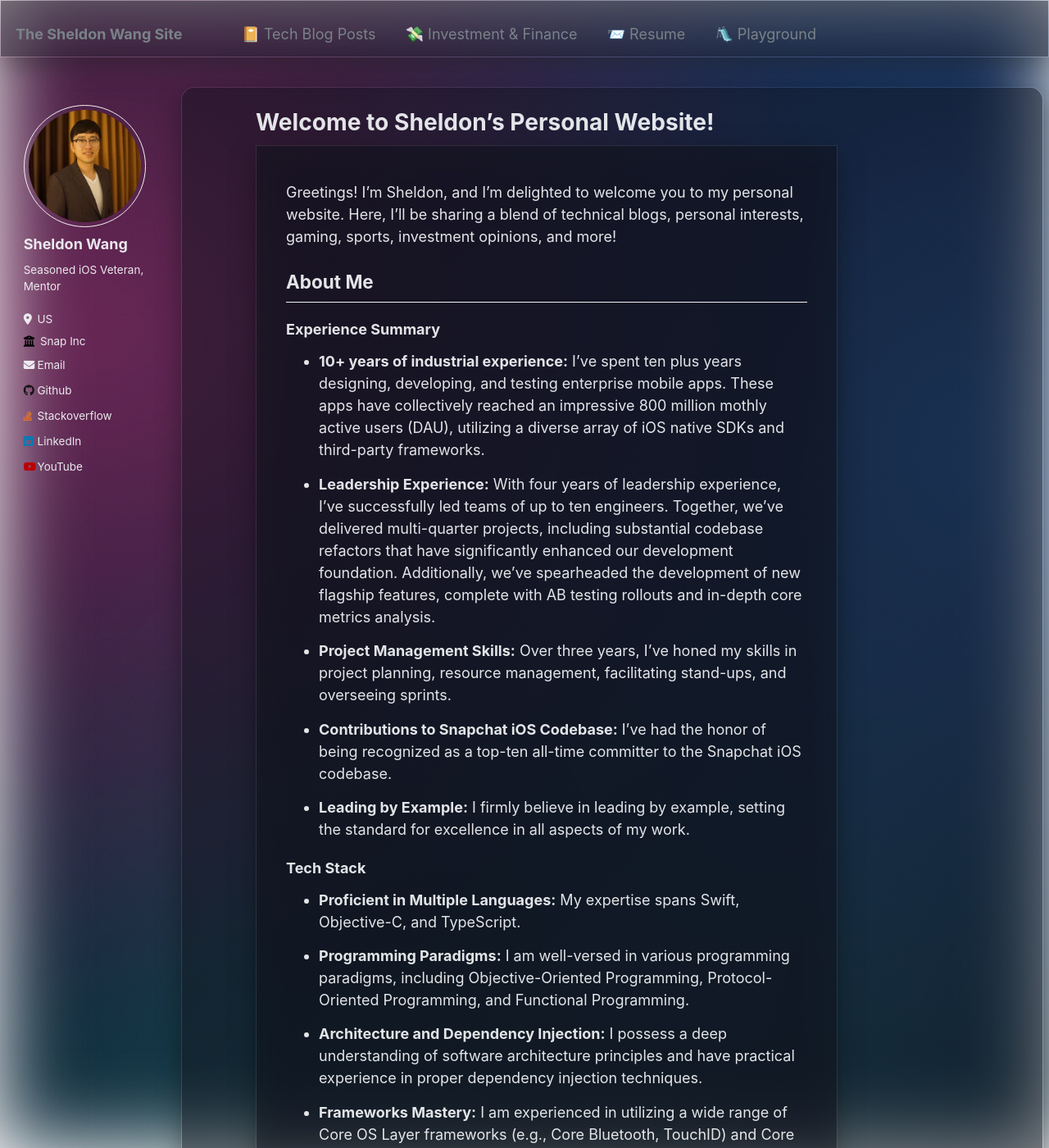
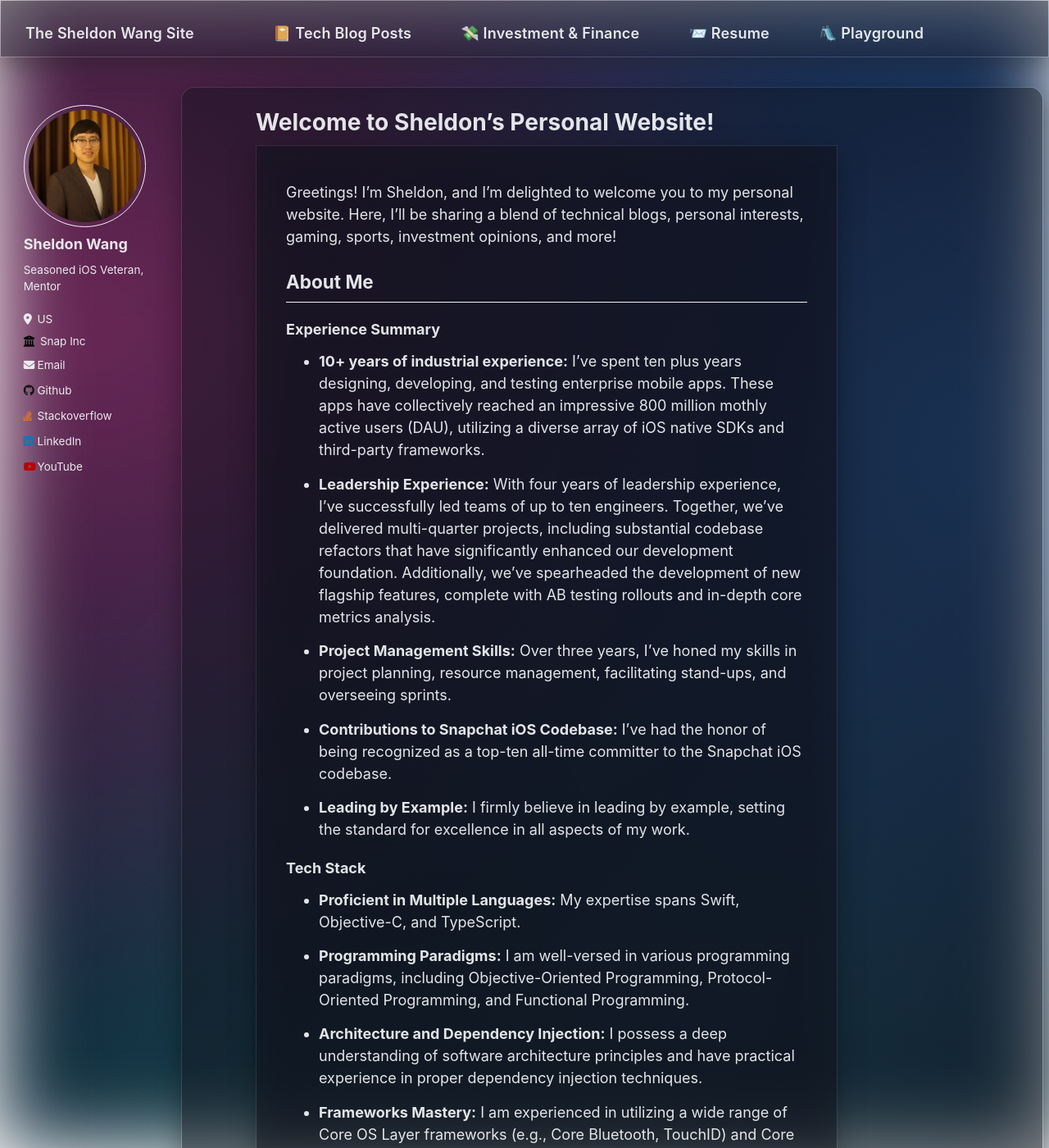
Before and after one commit to SheldonWangRJT/SheldonWangRJT.Github.io, a Jekyll site: the page built from _pages/about.md, in a window 1280 px wide and 1400 px high. Shown: the whole window at 82% size. Built offline with Jekyll 4.4.1, drawn with Linux system fonts in a browser that asks for light colours.

Commit message:
Nav: improve visual styling of navbar links (pills, hover, active state)

```diff
--- a/assets/css/main.scss
+++ b/assets/css/main.scss
@@ -327,3 +327,48 @@ thead th {
     box-shadow: none !important;
   }
 }
+
+/* Nav links: visual enhancements (pills, spacing, hover) */
+@media screen and (min-width: 768px) {
+  .greedy-nav .visible-links > li {
+    margin-inline: 4px;
+  }
+
+  .greedy-nav a,
+  .masthead__menu-item a,
+  .nav__list a {
+    display: inline-flex;
+    align-items: center;
+    gap: 0.5ch; /* space between emoji/icon and text */
+    padding: 8px 12px;
+    border-radius: 12px;
+    font-weight: 600;
+    letter-spacing: 0.2px;
+    color: rgba(245, 247, 250, 0.92);
+    text-decoration: none;
+    transition: color .2s ease, background-color .2s ease, box-shadow .2s ease, transform .15s ease;
+  }
+
+  .greedy-nav a:hover,
+  .masthead__menu-item a:hover,
+  .nav__list a:hover {
+    background-color: rgba(255, 255, 255, 0.08);
+    color: #b3c8ff;
+    box-shadow: 0 4px 16px rgba(0, 0, 0, 0.25);
+    transform: translateY(-1px);
+  }
+
+  .greedy-nav a:active,
+  .masthead__menu-item a:active,
+  .nav__list a:active {
+    transform: translateY(0);
+  }
+
+  /* Active/current page state */
+  .masthead__menu-item--active > a,
+  .nav__list .current > a,
+  .greedy-nav .active > a {
+    background-color: rgba(138, 180, 255, 0.12);
+    color: #8ab4ff;
+  }
+}
```
